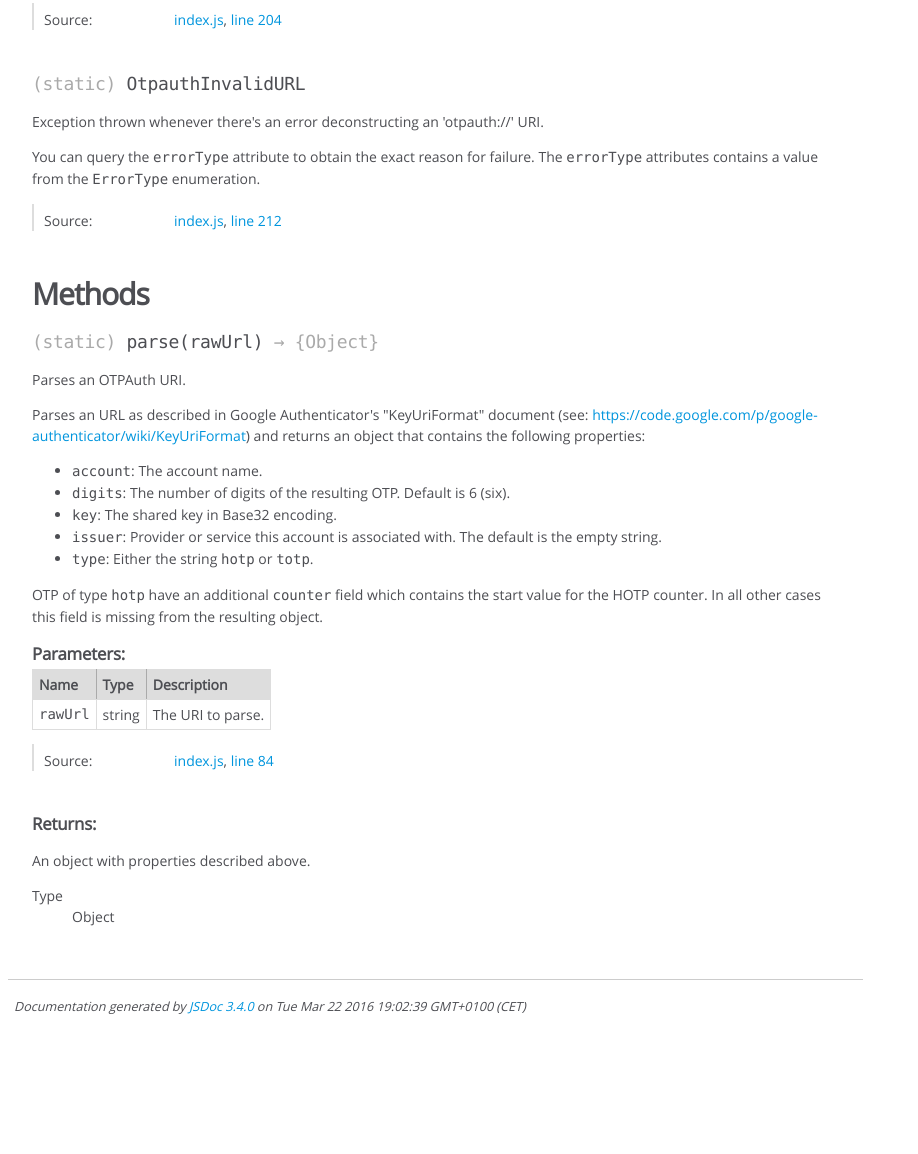
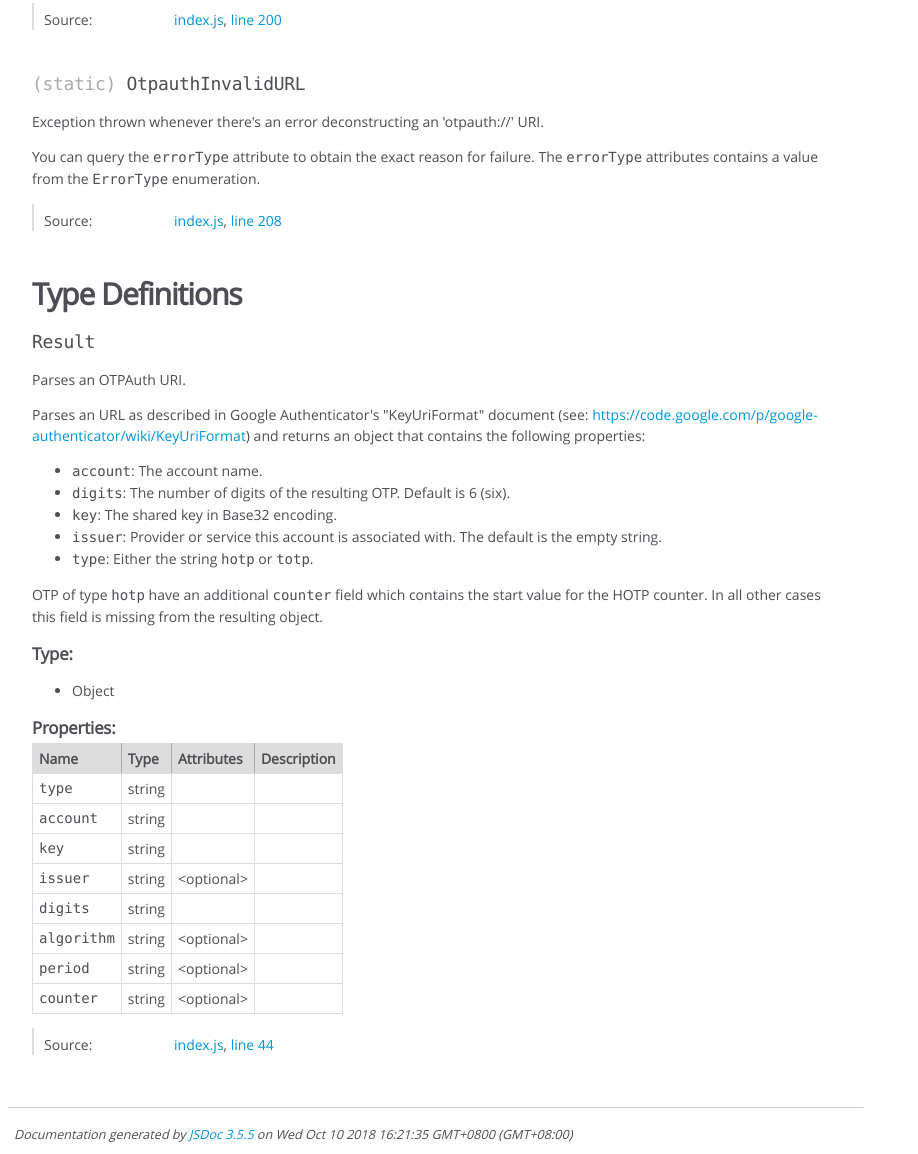
Before and after one commit to huihuimoe/url-otpauth, a website: page doc/module-url-otpauth.html in a window 1280 px wide. Shown: the part 255-1409 px from the top of the page, without its empty margins (0-918 px from the left). Before the commit the page ends 1286 px from the top, so only its background shows below. Drawn offline with Linux system fonts and the light colour scheme.

Commit message:
refactor

```diff
--- a/doc/module-url-otpauth.html
+++ b/doc/module-url-otpauth.html
@@ -40,6 +40,8 @@
 
 
     </div>
+
+
 
 
 
@@ -100,7 +102,7 @@
 
     <dt class="tag-source">Source:</dt>
     <dd class="tag-source"><ul class="dummy"><li>
-        <a href="index.js.html">index.js</a>, <a href="index.js.html#line204">line 204</a>
+        <a href="index.js.html">index.js</a>, <a href="index.js.html#line200">line 200</a>
     </li></ul></dd>
 
 
@@ -164,7 +166,7 @@
 
     <dt class="tag-source">Source:</dt>
     <dd class="tag-source"><ul class="dummy"><li>
-        <a href="index.js.html">index.js</a>, <a href="index.js.html#line212">line 212</a>
+        <a href="index.js.html">index.js</a>, <a href="index.js.html#line208">line 208</a>
     </li></ul></dd>
 
 
@@ -184,15 +186,13 @@
 
 
 
-        <h3 class="subsection-title">Methods</h3>
+
+
+        <h3 class="subsection-title">Type Definitions</h3>
 
 
 
-
-
-
-    <h4 class="name" id=".parse"><span class="type-signature">(static) </span>parse<span class="signature">(rawUrl)</span><span class="type-signature"> &rarr; {Object}</span></h4>
-
+<h4 class="name" id="~Result">Result</h4>
 
 
 
@@ -216,16 +216,25 @@ HOTP counter. In all other cases this field is missing from the resulting object
 
 
 
+    <h5>Type:</h5>
+    <ul>
+        <li>
+
+<span class="param-type">Object</span>
+
+
+        </li>
+    </ul>
 
 
 
 
 
-
-    <h5>Parameters:</h5>
+    <h5 class="subsection-title">Properties:</h5>
 
 
-<table class="params">
+
+<table class="props">
     <thead>
     <tr>
 
@@ -234,6 +243,8 @@ HOTP counter. In all other cases this field is missing from the resulting object
 
         <th>Type</th>
 
+
+        <th>Attributes</th>
 
 
 
@@ -247,7 +258,7 @@ HOTP counter. In all other cases this field is missing from the resulting object
 
         <tr>
 
-                <td class="name"><code>rawUrl</code></td>
+                <td class="name"><code>type</code></td>
 
 
             <td class="type">
@@ -260,17 +271,232 @@ HOTP counter. In all other cases this field is missing from the resulting object
             </td>
 
 
+                <td class="attributes">
 
 
 
-            <td class="description last"><p>The URI to parse.</p></td>
+                </td>
+
+
+
+
+            <td class="description last"></td>
+        </tr>
+
+
+
+        <tr>
+
+                <td class="name"><code>account</code></td>
+
+
+            <td class="type">
+
+
+<span class="param-type">string</span>
+
+
+
+            </td>
+
+
+                <td class="attributes">
+
+
+
+                </td>
+
+
+
+
+            <td class="description last"></td>
+        </tr>
+
+
+
+        <tr>
+
+                <td class="name"><code>key</code></td>
+
+
+            <td class="type">
+
+
+<span class="param-type">string</span>
+
+
+
+            </td>
+
+
+                <td class="attributes">
+
+
+
+                </td>
+
+
+
+
+            <td class="description last"></td>
+        </tr>
+
+
+
+        <tr>
+
+                <td class="name"><code>issuer</code></td>
+
+
+            <td class="type">
+
+
+<span class="param-type">string</span>
+
+
+
+            </td>
+
+
+                <td class="attributes">
+
+                    &lt;optional><br>
+
+
+
+                </td>
+
+
+
+
+            <td class="description last"></td>
+        </tr>
+
+
+
+        <tr>
+
+                <td class="name"><code>digits</code></td>
+
+
+            <td class="type">
+
+
+<span class="param-type">string</span>
+
+
+
+            </td>
+
+
+                <td class="attributes">
+
+
+
+                </td>
+
+
+
+
+            <td class="description last"></td>
+        </tr>
+
+
+
+        <tr>
+
+                <td class="name"><code>algorithm</code></td>
+
+
+            <td class="type">
+
+
+<span class="param-type">string</span>
+
+
+
+            </td>
+
+
+                <td class="attributes">
+
+                    &lt;optional><br>
+
+
+
+                </td>
+
+
+
+
+            <td class="description last"></td>
+        </tr>
+
+
+
+        <tr>
+
+                <td class="name"><code>period</code></td>
+
+
+            <td class="type">
+
+
+<span class="param-type">string</span>
+
+
+
+            </td>
+
+
+                <td class="attributes">
+
+                    &lt;optional><br>
+
+
+
+                </td>
+
+
+
+
+            <td class="description last"></td>
+        </tr>
+
+
+
+        <tr>
+
+                <td class="name"><code>counter</code></td>
+
+
+            <td class="type">
+
+
+<span class="param-type">string</span>
+
+
+
+            </td>
+
+
+                <td class="attributes">
+
+                    &lt;optional><br>
+
+
+
+                </td>
+
+
+
+
+            <td class="description last"></td>
         </tr>
 
 
     </tbody>
 </table>
-
-
 
 
 
@@ -304,7 +530,7 @@ HOTP counter. In all other cases this field is missing from the resulting object
 
     <dt class="tag-source">Source:</dt>
     <dd class="tag-source"><ul class="dummy"><li>
-        <a href="index.js.html">index.js</a>, <a href="index.js.html#line84">line 84</a>
+        <a href="index.js.html">index.js</a>, <a href="index.js.html#line44">line 44</a>
     </li></ul></dd>
 
 
@@ -314,40 +540,6 @@ HOTP counter. In all other cases this field is missing from the resulting object
 
 
 </dl>
-
-
-
-
-
-
-
-
-
-
-
-
-
-<h5>Returns:</h5>
-
-
-<div class="param-desc">
-    <p>An object with properties described above.</p>
-</div>
-
-
-
-<dl>
-    <dt>
-        Type
-    </dt>
-    <dd>
-
-<span class="param-type">Object</span>
-
-
-    </dd>
-</dl>
-
 
 
 
@@ -374,7 +566,7 @@ HOTP counter. In all other cases this field is missing from the resulting object
 <br class="clear">
 
 <footer>
-    Documentation generated by <a href="https://github.com/jsdoc3/jsdoc">JSDoc 3.4.0</a> on Tue Mar 22 2016 19:02:39 GMT+0100 (CET)
+    Documentation generated by <a href="https://github.com/jsdoc3/jsdoc">JSDoc 3.5.5</a> on Wed Oct 10 2018 16:21:35 GMT+0800 (GMT+08:00)
 </footer>
 
 <script> prettyPrint(); </script>
--- a/doc/styles/jsdoc-default.css
+++ b/doc/styles/jsdoc-default.css
@@ -78,6 +78,10 @@ article dl {
     margin-bottom: 40px;
 }
 
+article img {
+  max-width: 100%;
+}
+
 section
 {
     display: block;
@@ -153,11 +157,18 @@ h1
     margin: 12px 24px 20px;
 }
 
-h2, h3
+h2, h3.subsection-title
 {
     font-size: 30px;
     font-weight: 700;
     letter-spacing: -1px;
+    margin-bottom: 12px;
+}
+
+h3
+{
+    font-size: 24px;
+    letter-spacing: -0.5px;
     margin-bottom: 12px;
 }
 
@@ -185,8 +196,34 @@ h6
     font-style: italic;
 }
 
-.ancestors { color: #999; }
-.ancestors a
+table
+{
+    border-spacing: 0;
+    border: 0;
+    border-collapse: collapse;
+}
+
+td, th
+{
+    border: 1px solid #ddd;
+    margin: 0px;
+    text-align: left;
+    vertical-align: top;
+    padding: 4px 6px;
+    display: table-cell;
+}
+
+thead tr
+{
+    background-color: #ddd;
+    font-weight: bold;
+}
+
+th { border-right: 1px solid #aaa; }
+tr > th:last-child { border-right: 1px solid #ddd; }
+
+.ancestors, .attribs { color: #999; }
+.ancestors a, .attribs a
 {
     color: #999 !important;
     text-decoration: none;
@@ -296,43 +333,11 @@ h6
   user-select: text;
 }
 
-.params, .props
-{
-    border-spacing: 0;
-    border: 0;
-    border-collapse: collapse;
-}
-
 .params .name, .props .name, .name code {
     color: #4D4E53;
     font-family: Consolas, Monaco, 'Andale Mono', monospace;
     font-size: 100%;
 }
-
-.params td, .params th, .props td, .props th
-{
-    border: 1px solid #ddd;
-    margin: 0px;
-    text-align: left;
-    vertical-align: top;
-    padding: 4px 6px;
-    display: table-cell;
-}
-
-.params thead tr, .props thead tr
-{
-    background-color: #ddd;
-    font-weight: bold;
-}
-
-.params .params thead tr, .props .props thead tr
-{
-    background-color: #fff;
-    font-weight: bold;
-}
-
-.params th, .props th { border-right: 1px solid #aaa; }
-.params thead .last, .props thead .last { border-right: 1px solid #ddd; }
 
 .params td.description > p:first-child,
 .props td.description > p:first-child
```
Also changed, not shown: bower.json (deleted, +0 -15 lines), doc/index.html (+1 -1 lines), doc/index.js.html (+38 -42 lines), index.js (+37 -41 lines), package.json (+15 -19 lines), .travis.yml, CHANGELOG.md, LICENSE.txt, README.md, dist/url-otpauth.debug.js, dist/url-otpauth.js, dist/url-otpauth.min.js, 2 other files.
